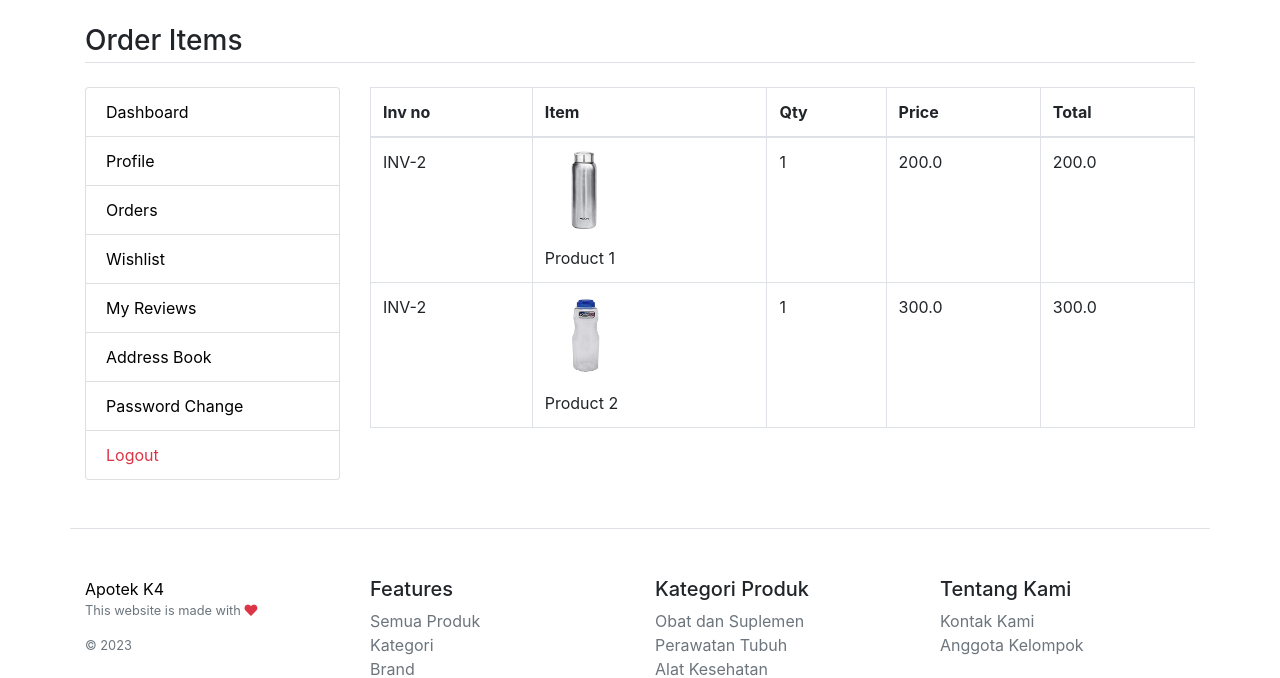
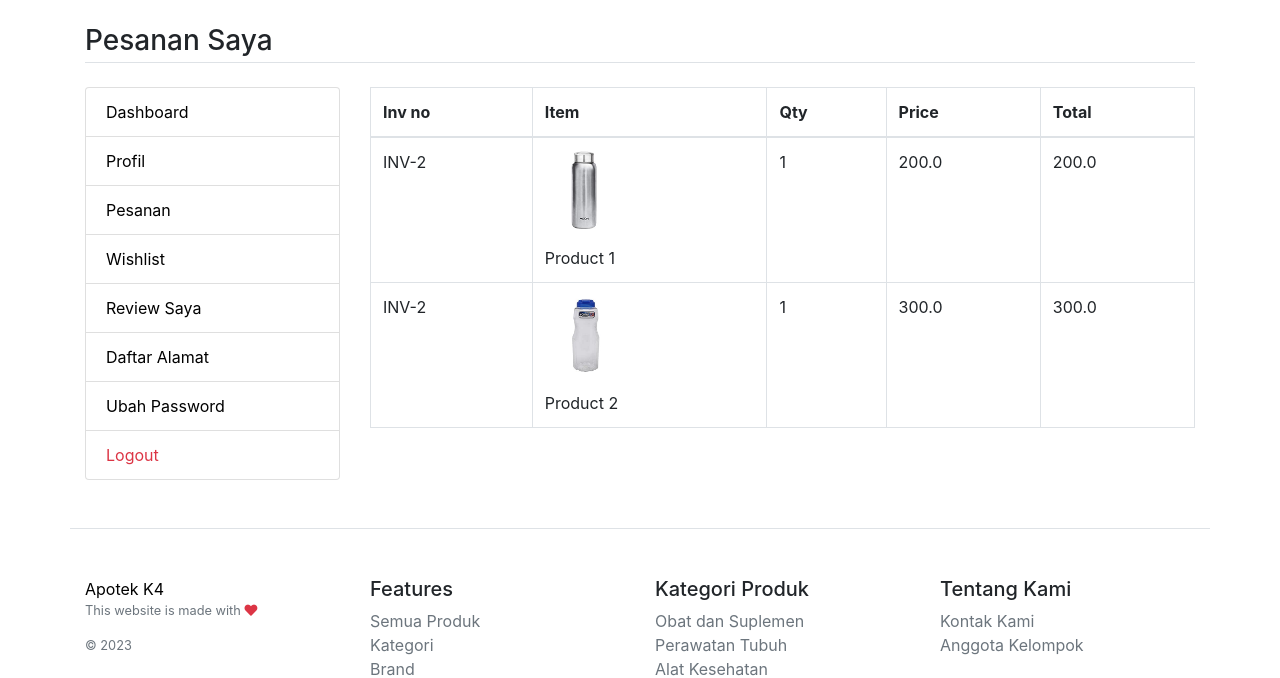
Before and after one commit to bluenemophila/apotek4-django-ecommerce, a Django app: page /my-orders-items/2 in a window 1280 px wide. Shown: the part 71-749 px from the top of the page. Run offline with Django 3.2, Linux system fonts and the light colour scheme; data comes from the database, SQL or seed files in the repository; parts of the project's set-up code (start-up, migrations or seed data) failed here and were passed over; some libraries are stand-ins or nearby versions.

Commit message:
Translate pages add order status

```diff
--- a/main/models.py
+++ b/main/models.py
@@ -92,16 +92,16 @@ class Coupon(models.Model):
 
 # Order
 status_choice=(
-        ('process','In Process'),
-        ('shipped','Shipped'),
-        ('delivered','Delivered'),
+        ('Diproses','In Process'),
+        ('Dikirim','Shipped'),
+        ('Diterima','Delivered'),
     )
 class CartOrder(models.Model):
     user=models.ForeignKey(User,on_delete=models.CASCADE)
     total_amt=models.FloatField()
     paid_status=models.BooleanField(default=False)
     order_dt=models.DateTimeField(auto_now_add=True)
-    order_status=models.CharField(choices=status_choice,default='process',max_length=150)
+    order_status=models.CharField(choices=status_choice,default='Diproses',max_length=150)
     coupon=models.ForeignKey(Coupon, on_delete=models.SET_NULL, null=True, blank=True)
 
     class Meta:
--- a/main/templates/category_list.html
+++ b/main/templates/category_list.html
@@ -11,7 +11,7 @@
 				<div class="card shadow">
 				<a href="/category-product-list/{{cat.id}}"><img src="/media/{{cat.image}}" class="card-img-top" alt="{{cat.title}}" /></a>
 				<div class="card-body">
-					<h6 class="card-text"><a href="/category-product-list/{{cat.id}}">{{cat.title}}</a></h6>
+					<h6 class="card-text"><a href="/category-product-list/{{cat.id}}"><center>{{cat.title}}</center></a></h6>
 				</div>
 				</div>
 			</div>
--- a/main/templates/category_product_list.html
+++ b/main/templates/category_product_list.html
@@ -10,7 +10,7 @@
 		<div class="col-md-9">
 			<!-- Products -->
 			<h3 class="mb-4 border-bottom pb-1">
-				Products
+				Produk
 			</h3>
 			<div class="row">
 				{% for product in data %}
--- a/main/templates/checkout.html
+++ b/main/templates/checkout.html
@@ -9,9 +9,9 @@
 			<table class="table table-bordered">
 		<thead>
 			<tr>
-				<th>Product</th>
-				<th>Qty</th>
-				<th>Price</th>
+				<th>Produk</th>
+				<th>Jumlah</th>
+				<th>Harga</th>
 				<th>Total</th>
 			</tr>
 		</thead>
--- a/main/templates/search.html
+++ b/main/templates/search.html
@@ -3,7 +3,7 @@
 {% block content %}
 <main class="container my-4">
 	<!-- Featured Products -->
-	<h3 class="my-4 border-bottom pb-1"><span class="text-muted">Search result for</span> {{request.GET.q}}</h3>
+	<h3 class="my-4 border-bottom pb-1"><span class="text-muted">Hasil pencarian untuk</span> {{request.GET.q}}</h3>
 	<div class="row">
     {% for product in data %}
 		<div class="col-md-3 mb-4">
--- a/main/templates/user/add-address.html
+++ b/main/templates/user/add-address.html
@@ -3,7 +3,7 @@
 {% block content %}
 <main class="container my-4">
 	<!-- Featured Products -->
-	<h3 class="my-4 border-bottom pb-1">Address Book <a href="{% url 'add-address' %}" class="float-right btn btn-sm btn-success"><i class="fa fa-plus"></i></a></h3>
+	<h3 class="my-4 border-bottom pb-1">Daftar Alamat <a href="{% url 'add-address' %}" class="float-right btn btn-sm btn-success"><i class="fa fa-plus"></i></a></h3>
 	<div class="row">
 		<div class="col-md-3">
 			{% include 'user/user-sidebar.html' %}
--- a/main/templates/user/addressbook.html
+++ b/main/templates/user/addressbook.html
@@ -3,7 +3,7 @@
 {% block content %}
 <main class="container my-4">
 	<!-- Featured Products -->
-	<h3 class="my-4 border-bottom pb-1">Address Book <a href="{% url 'add-address' %}" class="float-right btn btn-sm btn-success"><i class="fa fa-plus"></i></a></h3>
+	<h3 class="my-4 border-bottom pb-1">Daftar Alamat <a href="{% url 'add-address' %}" class="float-right btn btn-sm btn-success"><i class="fa fa-plus"></i></a></h3>
 	<div class="row">
 		<div class="col-md-3">
 			{% include 'user/user-sidebar.html' %}
--- a/main/templates/user/dashboard.html
+++ b/main/templates/user/dashboard.html
@@ -3,7 +3,7 @@
 {% block content %}
 <main class="container my-4">
 	<!-- Featured Products -->
-	<h3 class="my-4 border-bottom pb-1">My Dashboard</h3>
+	<h3 class="my-4 border-bottom pb-1">Dashboard Saya</h3>
 	<div class="row">
 		<div class="col-md-3">
 			{% include 'user/user-sidebar.html' %}
--- a/main/templates/user/edit-profile.html
+++ b/main/templates/user/edit-profile.html
@@ -3,7 +3,7 @@
 {% block content %}
 <main class="container my-4">
 	<!-- Featured Products -->
-	<h3 class="my-4 border-bottom pb-1">Edit Profile</h3>
+	<h3 class="my-4 border-bottom pb-1">Edit Profil</h3>
 	<div class="row">
 		<div class="col-md-3">
 			{% include 'user/user-sidebar.html' %}
--- a/main/templates/user/order-items.html
+++ b/main/templates/user/order-items.html
@@ -3,7 +3,7 @@
 {% block content %}
 <main class="container my-4">
 	<!-- Featured Products -->
-	<h3 class="my-4 border-bottom pb-1">Order Items</h3>
+	<h3 class="my-4 border-bottom pb-1">Pesanan Saya</h3>
 	<div class="row">
 		<div class="col-md-3">
 			{% include 'user/user-sidebar.html' %}
--- a/main/templates/user/orders.html
+++ b/main/templates/user/orders.html
@@ -24,7 +24,7 @@
 						<tr>
 							<td><a href="{% url 'my_order_items' order.id %}" class="btn btn-sm btn-dark">{{order.id}}</a></td>
 							<td>{{order.total_amt}}</td>
-							<td>{{order.paid_status}}</td>
+							<td>{{order.order_status}}</td>
 							<td>{{order.order_dt}}</td>
 						</tr>
 						{% endfor %}
--- a/main/templates/user/reviews.html
+++ b/main/templates/user/reviews.html
@@ -3,7 +3,7 @@
 {% block content %}
 <main class="container my-4">
 	<!-- Featured Products -->
-	<h3 class="my-4 border-bottom pb-1">Reviews Items</h3>
+	<h3 class="my-4 border-bottom pb-1">Review Saya</h3>
 	<div class="row">
 		<div class="col-md-3">
 			{% include 'user/user-sidebar.html' %}
--- a/main/templates/user/update-address.html
+++ b/main/templates/user/update-address.html
@@ -3,7 +3,7 @@
 {% block content %}
 <main class="container my-4">
 	<!-- Featured Products -->
-	<h3 class="my-4 border-bottom pb-1">Update Address Book <a href="{% url 'add-address' %}" class="float-right btn btn-sm btn-success"><i class="fa fa-plus"></i></a></h3>
+	<h3 class="my-4 border-bottom pb-1">Update Daftar Alamat <a href="{% url 'add-address' %}" class="float-right btn btn-sm btn-success"><i class="fa fa-plus"></i></a></h3>
 	<div class="row">
 		<div class="col-md-3">
 			{% include 'user/user-sidebar.html' %}
--- a/main/templates/user/user-sidebar.html
+++ b/main/templates/user/user-sidebar.html
@@ -1,10 +1,10 @@
 <div class="list-group">
 	<a href="{% url 'my_dashboard' %}" class="list-group-item {% if request.path == '/my-dashboard' %}active {% endif %}">Dashboard</a>
-	<a href="{% url 'edit-profile' %}" class="list-group-item {% if request.path == '/edit-profile' %}active {% endif %}">Profile</a>
-	<a href="{% url 'my_orders' %}" class="list-group-item {% if request.path == '/my-orders' %}active {% endif %}">Orders</a>
+	<a href="{% url 'edit-profile' %}" class="list-group-item {% if request.path == '/edit-profile' %}active {% endif %}">Profil</a>
+	<a href="{% url 'my_orders' %}" class="list-group-item {% if request.path == '/my-orders' %}active {% endif %}">Pesanan</a>
 	<a href="{% url 'my_wishlist' %}" class="list-group-item {% if request.path == '/my-wishlist' %}active {% endif %}">Wishlist</a>
-	<a href="{% url 'my-reviews' %}" class="list-group-item {% if request.path == '/my-reviews' %}active {% endif %}">My Reviews</a>
-	<a href="{% url 'my-addressbook' %}" class="list-group-item {% if request.path == '/my-addressbook' %}active {% endif %}">Address Book</a>
-	<a href="{% url 'password_change' %}" class="list-group-item {% if request.path == '/accounts/password_change/' %}active {% endif %}">Password Change</a>
+	<a href="{% url 'my-reviews' %}" class="list-group-item {% if request.path == '/my-reviews' %}active {% endif %}">Review Saya</a>
+	<a href="{% url 'my-addressbook' %}" class="list-group-item {% if request.path == '/my-addressbook' %}active {% endif %}">Daftar Alamat</a>
+	<a href="{% url 'password_change' %}" class="list-group-item {% if request.path == '/accounts/password_change/' %}active {% endif %}">Ubah Password</a>
 	<a href="{% url 'logout' %}" class="text-danger list-group-item">Logout</a>
 </div>
```
Also changed, not shown: main/templates/cart.html (+4 -4 lines), main/templates/product_detail.html (+7 -7 lines).
